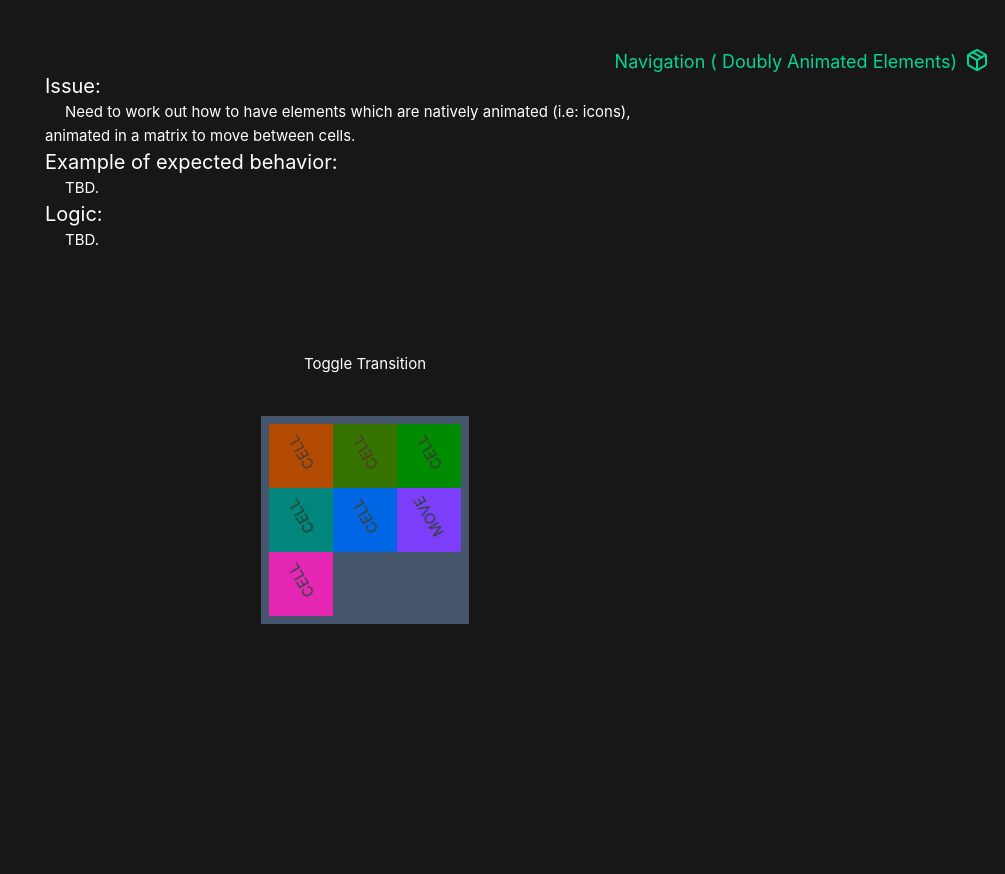
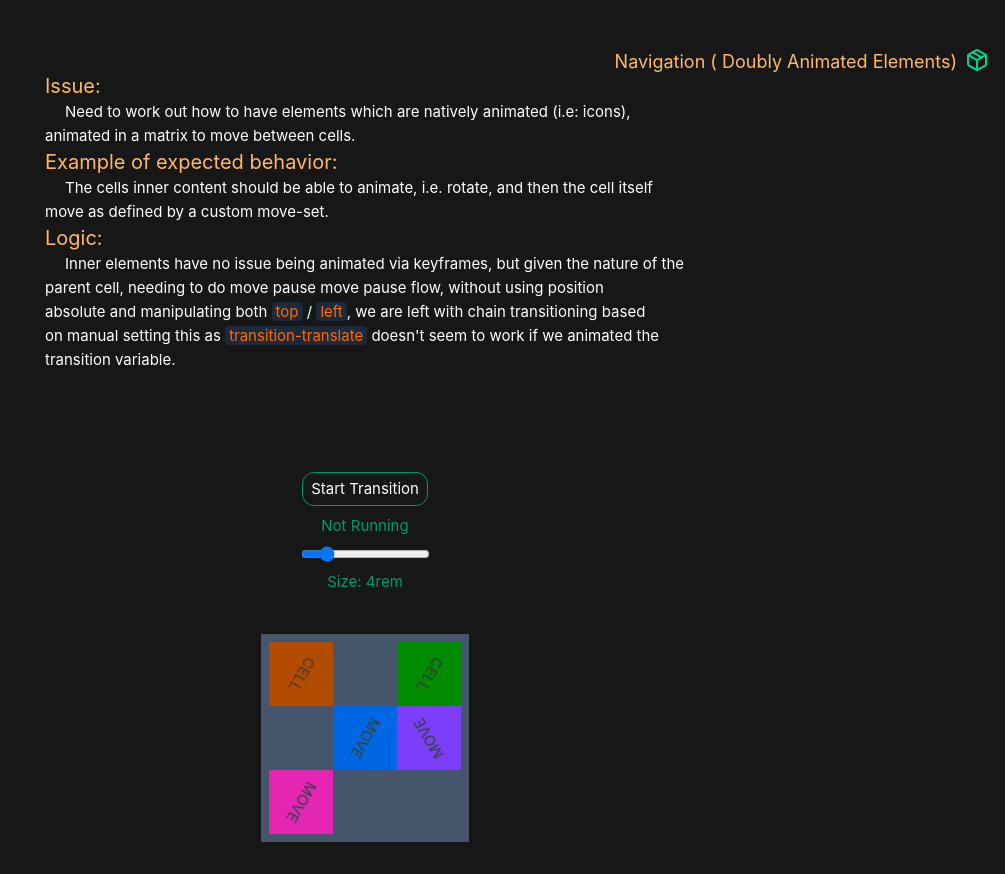
Before and after one commit to AndrewDavidsonDigital/considerations, a Vue app: page /doubly-animated-elements in a window 1280 px wide. Shown: the whole page, without its empty margins (275-1280 px from the left). Before the commit the page ends 800 px from the top, so only its background shows below. Built offline with nearby package versions, Linux system fonts and the light colour scheme.

Commit message:
UI: Logic update for doubly animating elements

```diff
--- a/src/styles/base.css
+++ b/src/styles/base.css
@@ -70,3 +70,8 @@ body {
   -webkit-font-smoothing: antialiased;
   -moz-osx-font-smoothing: grayscale;
 }
+
+
+h2 {
+  @apply text-orange-300;
+}
--- a/src/styles/main.css
+++ b/src/styles/main.css
@@ -78,6 +78,9 @@ button {
 .animation-duration-300 {
   --animate-duration: 30ms;
 }
+.animation-reverse {
+  animation-direction: reverse;
+}
 
 .animation-pause {
   animation-play-state: paused;
--- a/src/views/DoubleAnimatedElements.vue
+++ b/src/views/DoubleAnimatedElements.vue
@@ -1,8 +1,42 @@
 <script setup lang="ts">
+  import Highlight from '@/components/Highlight.vue';
 import { ref } from 'vue';
 
+  const ANIMATION_STEP_LIMIT = 4;
+  const ANIMATION_INTERVAL = 500;
 
-const animated = ref(false);
+  const animated = ref(false);
+  const animatedStep = ref(0);
+  const timerId = ref(-1);
+
+  const cellSize = ref(4);
+
+  function handleTransition(){
+    animated.value = true
+    if (timerId.value > 0){
+      return;
+    }
+    timerId.value = setInterval(
+      () => {
+        timer();
+      },
+      ANIMATION_INTERVAL,
+    ) as unknown as number;
+  }
+
+  function timer(){
+    // do stuff
+    animatedStep.value++;
+
+    // if animatedStep.value++ >= ANIMATION_STEP_LIMIT then stop
+
+    if (animatedStep.value >= ANIMATION_STEP_LIMIT){
+      console.log(`clearing timer: ${timerId.value}`);
+      clearInterval(timerId.value);
+      timerId.value = -1;
+      animatedStep.value = 0;
+    }
+  }
 
 </script>
 
@@ -18,13 +52,15 @@ const animated = ref(false);
       Example of expected behavior:
     </h2>
     <p class="indent-5">
-      TBD.
+      The cells inner content should be able to animate, i.e. rotate, and then the cell itself move as defined by a custom move-set.
     </p>
     <h2 class="text-xl">
       Logic:
     </h2>
     <p class="indent-5">
-      TBD.
+      Inner elements have no issue being animated via keyframes, but given the nature of the parent cell, needing to do move pause move pause flow,
+      without using position absolute and manipulating both <Highlight content='top' />  /  <Highlight content='left' />, we are left with chain transitioning based on manual setting this as
+      <Highlight content='transition-translate' /> doesn't seem to work if we animated the transition variable.
     </p>
   </section>
   <section class="flex flex-col gap-y-8 justify-start h-[150%] mt-20 w-full px-5">
@@ -34,37 +70,63 @@ const animated = ref(false);
         max-w-[1000px] mx-auto
       "
     >
-      <section class="flex flex-col gap-y-2 text-white pb-5">
+      <section class="flex flex-col gap-y-2 text-white pb-5 items-center">
         <button
-          @click="animated = !animated"
+          class="border rounded-xl border-emerald-600 size-fit px-2 py-1"
+          @click="handleTransition"
         >
-          Toggle Transition
+          Start Transition
         </button>
+        <p class="flex flex-col text-emerald-600">
+          {{ animatedStep !== 0 ? `Step [${animatedStep}/${ANIMATION_STEP_LIMIT}]` : `Not Running`}}
+        </p>
+        <input
+          v-model="cellSize"
+          type="range"
+          min="3"
+          max="9"
+          aria-hidden
+        />
+        <p class="flex flex-col text-emerald-600 ">
+          Size: {{ cellSize }}rem
+        </p>
       </section>
-      <section class="grid grid-cols-3 p-2 bg-slate-600">
+      <section
+        class="grid grid-cols-3 p-2 bg-slate-600"
+        :style="`--cell-size:${cellSize}rem;`"
+      >
         <template
           v-for="index in 7"
           :key="`cell_${index}`"
         >
           <article
-            class="aspect-square bg-red-500 size-[4rem] duration-500"
+            class="aspect-square bg-red-500 size-[var(--cell-size)] duration-500 grid items-center justify-center"
             :style="`filter: hue-rotate(${45*index}deg);`"
             :class="[
-              // { 'animate-move-cell ' : animated && index === 6 },
-              { 'translate-y-[4rem] ' : animated && index === 6 },
+              { 'opacity-0' : [4,2].includes(index) }, // hidden cells
+
+              // transition flow-A
+              { 'translate-y-[var(--cell-size)] ' : animated && index === 6 && animatedStep === 1},
+              { 'translate-y-[var(--cell-size)] -translate-x-[var(--cell-size)] ' : animated && index === 6 && animatedStep === 2},
+              { 'translate-y-[var(--cell-size)] ' : animated && index === 6 && animatedStep === 3},
+
+              // transition flow-B
+              { '-translate-y-[var(--cell-size)] ' : animated && index === 7 && animatedStep === 1},
+              { '-translate-y-[calc(var(--cell-size)*2)] ' : animated && index === 7 && animatedStep === 2},
+              { '-translate-y-[var(--cell-size)] ' : animated && index === 7 && animatedStep === 3},
+
+              // transition flow-C
+              { 'translate-x-[var(--cell-size)] ' : animated && index === 5 && animatedStep === 1},
+              { '-translate-x-[var(--cell-size)] ' : animated && index === 5 && animatedStep === 2},
             ]"
           >
             <div
-              v-if="index === 6"
-              class="size-fit mx-auto my-4 animate-spin animation-duration-3000"
+              class="size-fit animate-spin animation-duration-3000"
+              :class="[
+                { 'animation-reverse' : index % 2 === 1 },
+              ]"
             >
-              MOVE
-            </div>
-            <div
-              v-else
-              class="size-fit mx-auto my-4 animate-spin animation-duration-3000"
-            >
-              CELL
+              {{ [5,6,7].includes(index) ? 'MOVE' : 'CELL' }}
             </div>
           </article>
         </template>
@@ -74,35 +136,41 @@ const animated = ref(false);
 </template>
 <style lang="css" scoped>
 
-  /* * {
+  .animate-move-cell {
     --cell-delta: 4rem ;
-    --tw-translate-x: var(--cell-delta);
-    --tw-translate-y: var(--cell-delta);
-  } */
-
-  .animate-move-cell {
-    animation: move-cell 3.5s linear infinite;
+    --tw-translate-x: var(0);
+    --tw-translate-y: var(0);
+    animation: move-cell 10s linear infinite;
     translate: var(--tw-translate-x, 0) var(--tw-translate-y, 0);
+    @apply transition-discrete;
   }
 
   @keyframes move-cell {
     0%,100% {
+      translate: var(--tw-translate-x, 0) var(--tw-translate-y, 0);
+      --tw-translate-x: var(0);
+      --tw-translate-y: var(0);
+    }
+    10%, 90% {
+      translate: var(--tw-translate-x, 0) var(--tw-translate-y, 0);
+      --tw-translate-x: var(0);
+      --tw-translate-y: var(0);
+    }
+    20%, 80% {
+      translate: var(--tw-translate-x, 0) var(--tw-translate-y, 0);
       --tw-translate-y: var(--cell-delta);
     }
-    10%, 90% {
+    30%, 70% {
+      translate: var(--tw-translate-x, 0) var(--tw-translate-y, 0);
       --tw-translate-y: var(--cell-delta);
     }
-    /* 20%, 80% {
-      opacity: 0.7;
-    }
-    30%, 70% {
-      opacity: 0.7;
-    } */
     40%, 60% {
+      translate: var(--tw-translate-x, 0) var(--tw-translate-y, 0);
       --tw-translate-x: var(--cell-delta);
       --tw-translate-y: var(--cell-delta);
     }
     50% {
+      translate: var(--tw-translate-x, 0) var(--tw-translate-y, 0);
       --tw-translate-x: var(--cell-delta);
       --tw-translate-y: var(--cell-delta);
     }
```
